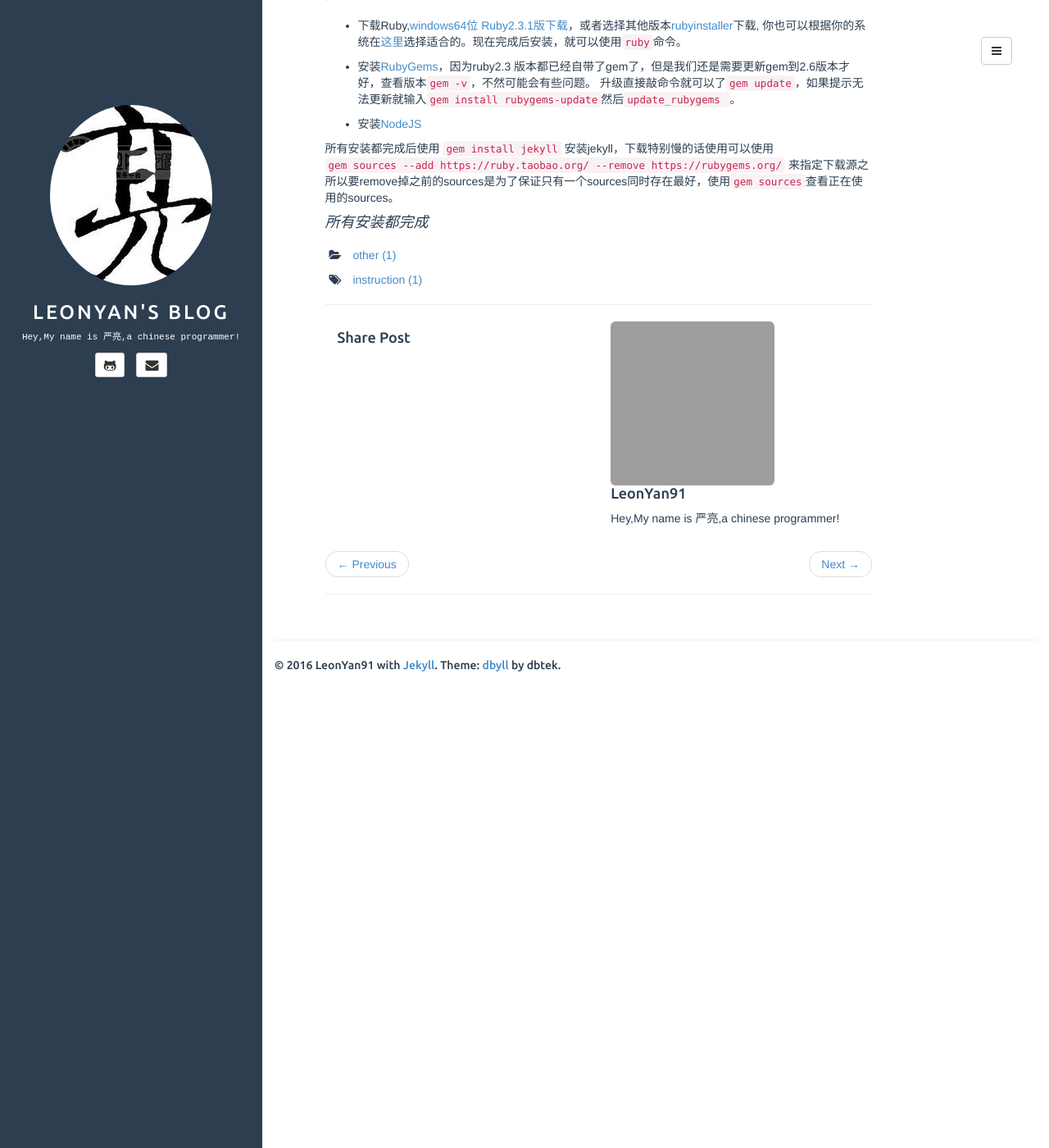
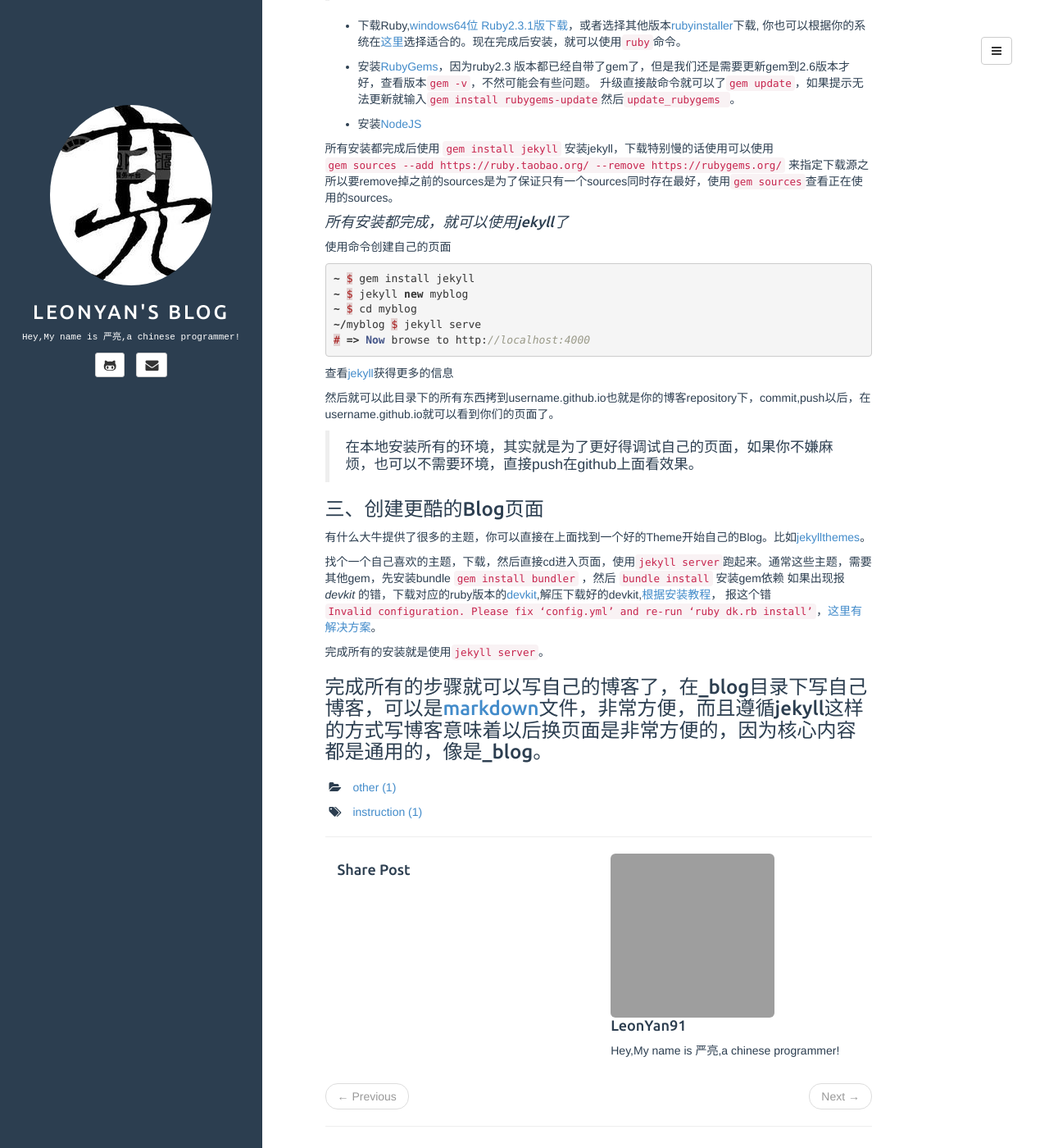
Before and after one commit to LeonYan91/leonyan91.github.io, a Jekyll site: the page built from _posts/2016-07-27-how-to-write-blog-on-githubpages-using-jekyll.markdown, in a window 1280 px wide and 1400 px high, scrolled down 796 px. Shown: the whole window at 82% size. Built offline with Jekyll 4.4.1, drawn with Linux system fonts in a browser that asks for light colours; grey boxes are pictures that could not be loaded.

Commit message:
working on blog 20160727

```diff
--- a/_posts/2016-07-27-how-to-write-blog-on-githubpages-using-jekyll.markdown
+++ b/_posts/2016-07-27-how-to-write-blog-on-githubpages-using-jekyll.markdown
@@ -44,7 +44,35 @@ tag: instruction
 所有安装都完成后使用 `gem install jekyll` 安装jekyll，下载特别慢的话使用可以使用`gem sources --add https://ruby.taobao.org/ --remove https://rubygems.org/`
 来指定下载源之所以要remove掉之前的sources是为了保证只有一个sources同时存在最好，使用`gem sources`查看正在使用的sources。
 
-#### *所有安装都完成*
+#### *所有安装都完成，就可以使用jekyll了*
+
+使用命令创建自己的页面
+{% highlight java %}
+~ $ gem install jekyll
+~ $ jekyll new myblog
+~ $ cd myblog
+~/myblog $ jekyll serve
+# => Now browse to http://localhost:4000
+{% endhighlight %}
+查看[jekyll]获得更多的信息
+
+然后就可以此目录下的所有东西拷到username.github.io也就是你的博客repository下，commit,push以后，在username.github.io就可以看到你们的页面了。
+
+> 在本地安装所有的环境，其实就是为了更好得调试自己的页面，如果你不嫌麻烦，也可以不需要环境，直接push在github上面看效果。
+
+### 三、创建更酷的Blog页面
+有什么大牛提供了很多的主题，你可以直接在上面找到一个好的Theme开始自己的Blog。比如[jekyllthemes](http://jekyllthemes.org/)。
+
+找个一个自己喜欢的主题，下载，然后直接cd进入页面，使用`jekyll server`跑起来。通常这些主题，需要其他gem，先安装bundle `gem install bundler` ，然后 `bundle install` 安装gem依赖
+如果出现报 *devkit* 的错，下载对应的ruby版本的[devkit](http://rubyinstaller.org/downloads/),解压下载好的devkit,[根据安装教程](https://github.com/oneclick/rubyinstaller/wiki/Development-Kit#building-the-devkit)，
+报这个错`Invalid configuration. Please fix ‘config.yml’ and re-run ‘ruby dk.rb install’`，[这里有解决方案](http://stackoverflow.com/questions/16523607/cant-get-ruby-devkit-configuration-file-autogenerated-properly)。
+
+完成所有的安装就是使用`jekyll server`。
+
+
+### 完成所有的步骤就可以写自己的博客了，在_blog目录下写自己博客，可以是[markdown](https://github.com/adam-p/markdown-here/wiki/Markdown-Here-Cheatsheet)文件，非常方便，而且遵循jekyll这样的方式写博客意味着以后换页面是非常方便的，因为核心内容都是通用的，像是_blog。
+
+
 
 
 
```
Also changed, not shown: _drafts/2013-11-14-sample-2.md (renamed from _posts/2013-11-14-sample-2.md), _drafts/2013-11-14-sample.md (renamed from _posts/2013-11-14-sample.md), _drafts/2013-11-15-configuration.md (renamed from _posts/2013-11-15-configuration.md), _drafts/2013-11-15-hello-world.md (renamed from _posts/2013-11-15-hello-world.md), _drafts/2016-07-23-blog-test.markdown (renamed from _posts/2016-07-23-blog-test.markdown), _drafts/2016-07-23-welcome-to-jekyll.markdown (renamed from _posts/2016-07-23-welcome-to-jekyll.markdown), _drafts/2016-07-27-my-understanding-about-thread-of-java.markdown (renamed from _posts/2016-07-27-my-understanding-about-thread-of-java.markdown).
